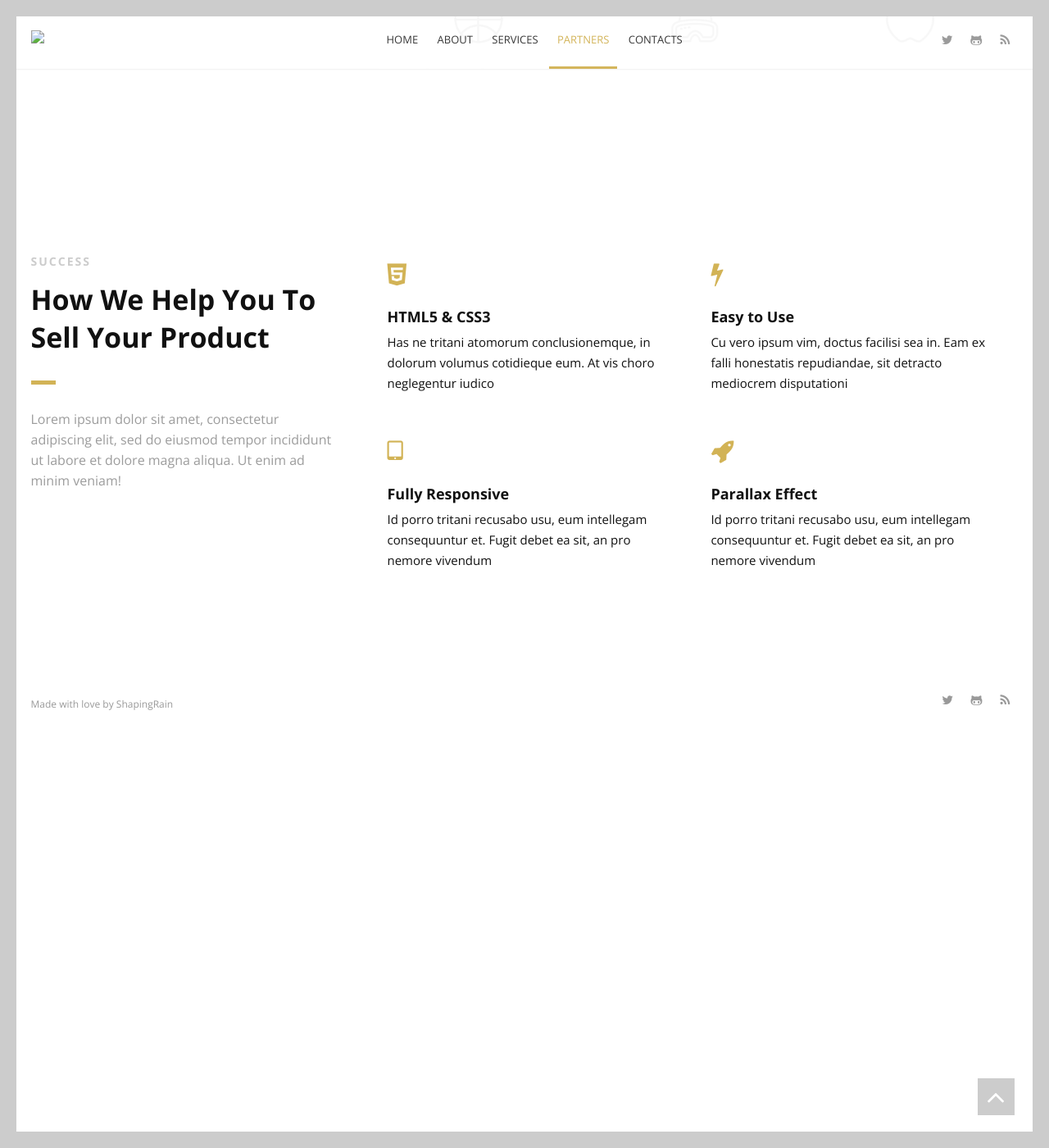
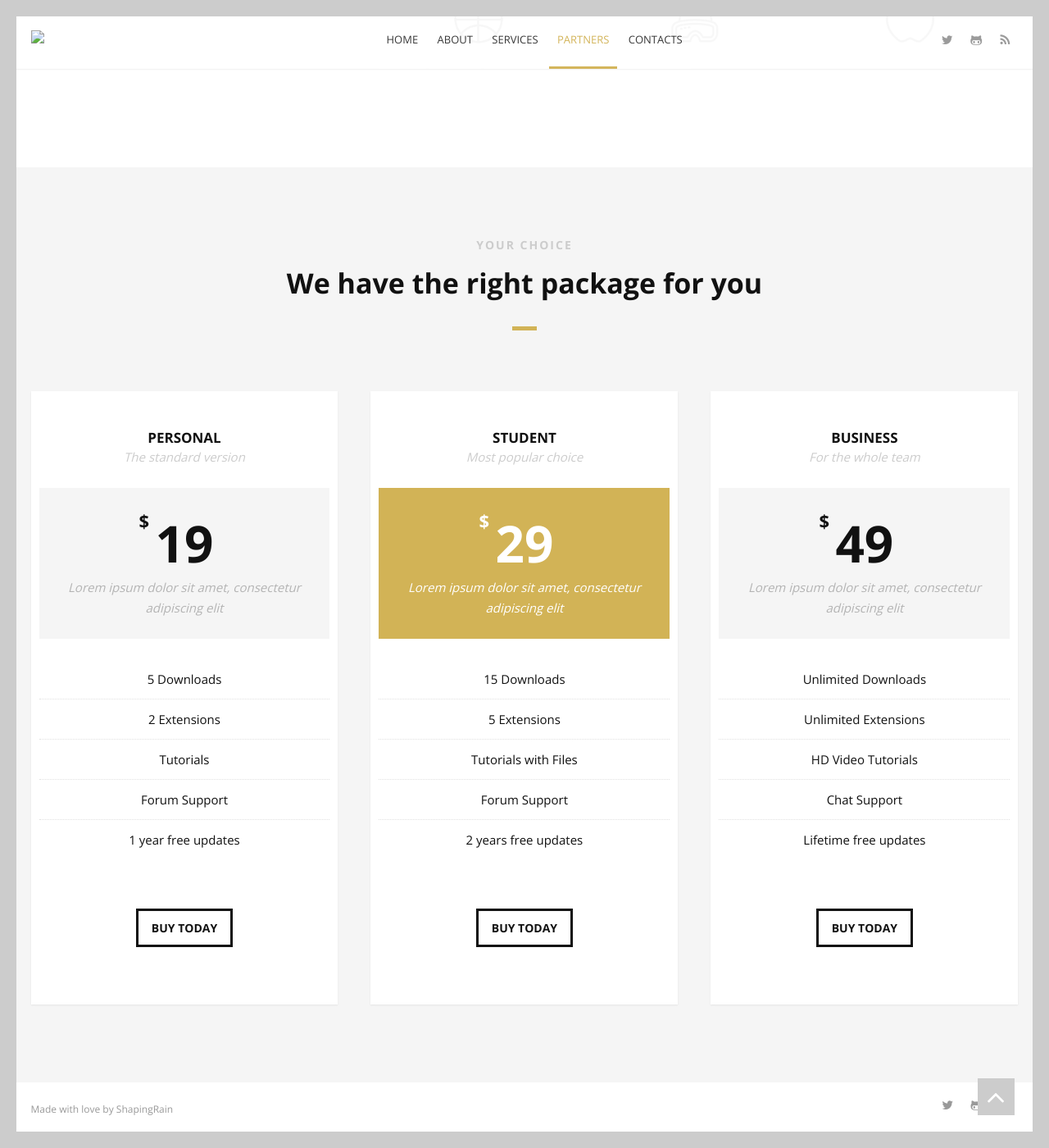
Before and after one commit to eightpointsquared/eightpointsquared.github.io, a Jekyll site: the page built from index.html, in a window 1280 px wide and 1400 px high, scrolled down 2741 px. Shown: the whole window at 82% size. Built offline with Jekyll 4.4.1, drawn with Linux system fonts in a browser that asks for light colours.

```diff
--- a/_includes/navbar.html
+++ b/_includes/navbar.html
@@ -56,7 +56,7 @@
                         <a href="#clients">Partners</a>
                     </li>
                     <li>
-                        <a href="#contacts">Contacts</a>
+                        <a href="#pricing">Contacts</a>
                     </li>
                 </ul>
             </nav>
--- a/index.html
+++ b/index.html
@@ -203,85 +203,77 @@
 <!--End of Clients-->
 
 <!--Contracts-->
-<section id="contacts" class="scrollto clearfix">
+<section id="pricing" class="secondary-color text-center scrollto clearfix ">
+        <div class="row clearfix">
 
-    <div class="row clearfix">
-
-        <div class="col-3">
             <div class="section-heading">
-                <h3>SUCCESS</h3>
-                <h2 class="section-title">How We Help You To Sell Your Product</h2>
-                <p class="section-subtitle">Lorem ipsum dolor sit amet, consectetur adipiscing elit, sed do
-                    eiusmod tempor incididunt ut labore et dolore magna aliqua. Ut enim ad minim veniam!</p>
+                <h3>YOUR CHOICE</h3>
+                <h2 class="section-title">We have the right package for you</h2>
             </div>
 
-        </div>
-
-        <div class="col-2-3">
-
-            <!--Icon Block-->
-            <div class="col-2 icon-block icon-top wow fadeInUp" data-wow-delay="0.1s">
-                <!--Icon-->
-                <div class="icon">
-                    <i class="fa fa-html5 fa-2x"></i>
-                </div>
-                <!--Icon Block Description-->
-                <div class="icon-block-description">
-                    <h4>HTML5 &amp; CSS3</h4>
-                    <p>Has ne tritani atomorum conclusionemque, in dolorum volumus cotidieque eum. At vis choro
-                        neglegentur iudico</p>
+            <!--Pricing Block-->
+            <div class="pricing-block col-3 wow fadeInUp" data-wow-delay="0.4s">
+                <div class="pricing-block-content">
+                    <h3>Personal</h3>
+                    <p class="pricing-sub">The standard version</p>
+                    <div class="pricing">
+                        <div class="price"><span>$</span>19</div>
+                        <p>Lorem ipsum dolor sit amet, consectetur adipiscing elit</p>
+                    </div>
+                    <ul>
+                        <li>5 Downloads</li>
+                        <li>2 Extensions</li>
+                        <li>Tutorials</li>
+                        <li>Forum Support</li>
+                        <li>1 year free updates</li>
+                    </ul>
+                    <a href="#" class="button">BUY TODAY</a>
                 </div>
             </div>
-            <!--End of Icon Block-->
+            <!--End Pricing Block-->
 
-            <!--Icon Block-->
-            <div class="col-2 icon-block icon-top wow fadeInUp" data-wow-delay="0.3s">
-                <!--Icon-->
-                <div class="icon">
-                    <i class="fa fa-bolt fa-2x"></i>
-                </div>
-                <!--Icon Block Description-->
-                <div class="icon-block-description">
-                    <h4>Easy to Use</h4>
-                    <p>Cu vero ipsum vim, doctus facilisi sea in. Eam ex falli honestatis repudiandae, sit
-                        detracto mediocrem disputationi</p>
+            <!--Pricing Block-->
+            <div class="pricing-block featured col-3 wow fadeInUp" data-wow-delay="0.6s">
+                <div class="pricing-block-content">
+                    <h3>Student</h3>
+                    <p class="pricing-sub">Most popular choice</p>
+                    <div class="pricing">
+                        <div class="price"><span>$</span>29</div>
+                        <p>Lorem ipsum dolor sit amet, consectetur adipiscing elit</p>
+                    </div>
+                    <ul>
+                        <li>15 Downloads</li>
+                        <li>5 Extensions</li>
+                        <li>Tutorials with Files</li>
+                        <li>Forum Support</li>
+                        <li>2 years free updates</li>
+                    </ul>
+                    <a href="#" class="button">BUY TODAY</a>
                 </div>
             </div>
-            <!--End of Icon Block-->
+            <!--End Pricing Block-->
 
-            <!--Icon Block-->
-            <div class="col-2 icon-block icon-top wow fadeInUp" data-wow-delay="0.5s">
-                <!--Icon-->
-                <div class="icon">
-                    <i class="fa fa-tablet fa-2x"></i>
-                </div>
-                <!--Icon Block Description-->
-                <div class="icon-block-description">
-                    <h4>Fully Responsive</h4>
-                    <p>Id porro tritani recusabo usu, eum intellegam consequuntur et. Fugit debet ea sit, an pro
-                        nemore vivendum</p>
+            <!--Pricing Block-->
+            <div class="pricing-block col-3 wow fadeInUp" data-wow-delay="0.8s">
+                <div class="pricing-block-content">
+                    <h3>Business</h3>
+                    <p class="pricing-sub">For the whole team</p>
+                    <div class="pricing">
+                        <div class="price"><span>$</span>49</div>
+                        <p>Lorem ipsum dolor sit amet, consectetur adipiscing elit</p>
+                    </div>
+                    <ul>
+                        <li>Unlimited Downloads</li>
+                        <li>Unlimited Extensions</li>
+                        <li>HD Video Tutorials</li>
+                        <li>Chat Support</li>
+                        <li>Lifetime free updates</li>
+                    </ul>
+                    <a href="#" class="button">BUY TODAY</a>
                 </div>
             </div>
-            <!--End of Icon Block-->
-
-            <!--Icon Block-->
-            <div class="col-2 icon-block icon-top wow fadeInUp" data-wow-delay="0.5s">
-                <!--Icon-->
-                <div class="icon">
-                    <i class="fa fa-rocket fa-2x"></i>
-                </div>
-                <!--Icon Block Description-->
-                <div class="icon-block-description">
-                    <h4>Parallax Effect</h4>
-                    <p>Id porro tritani recusabo usu, eum intellegam consequuntur et. Fugit debet ea sit, an pro
-                        nemore vivendum</p>
-                </div>
-            </div>
-            <!--End of Icon Block-->
+            <!--End Pricing Block-->
 
         </div>
-
-    </div>
-
-</section>
-<!--End of Contracts-->
+    </section>
+    <!--End of Pricing Tables-->
```
